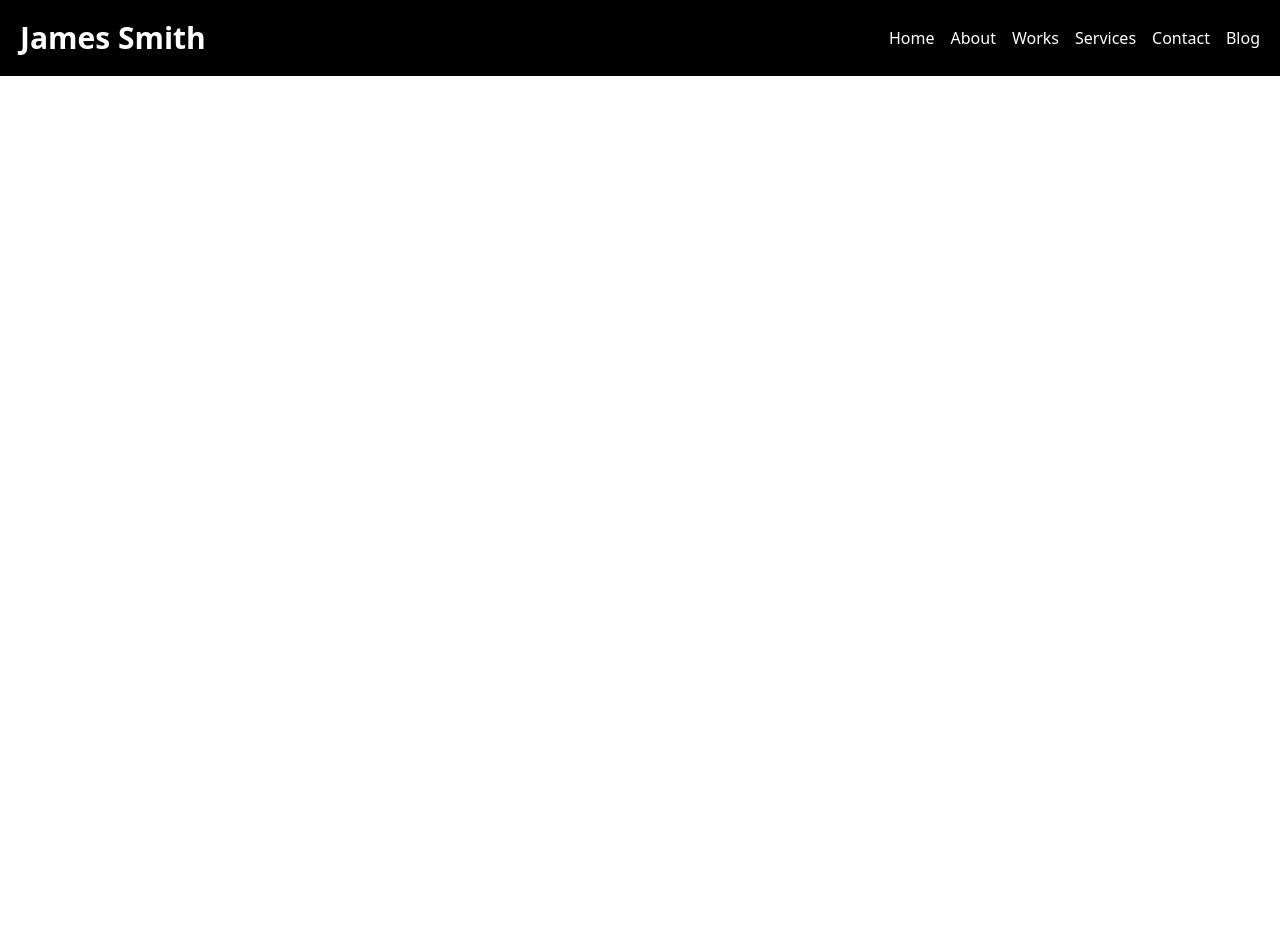
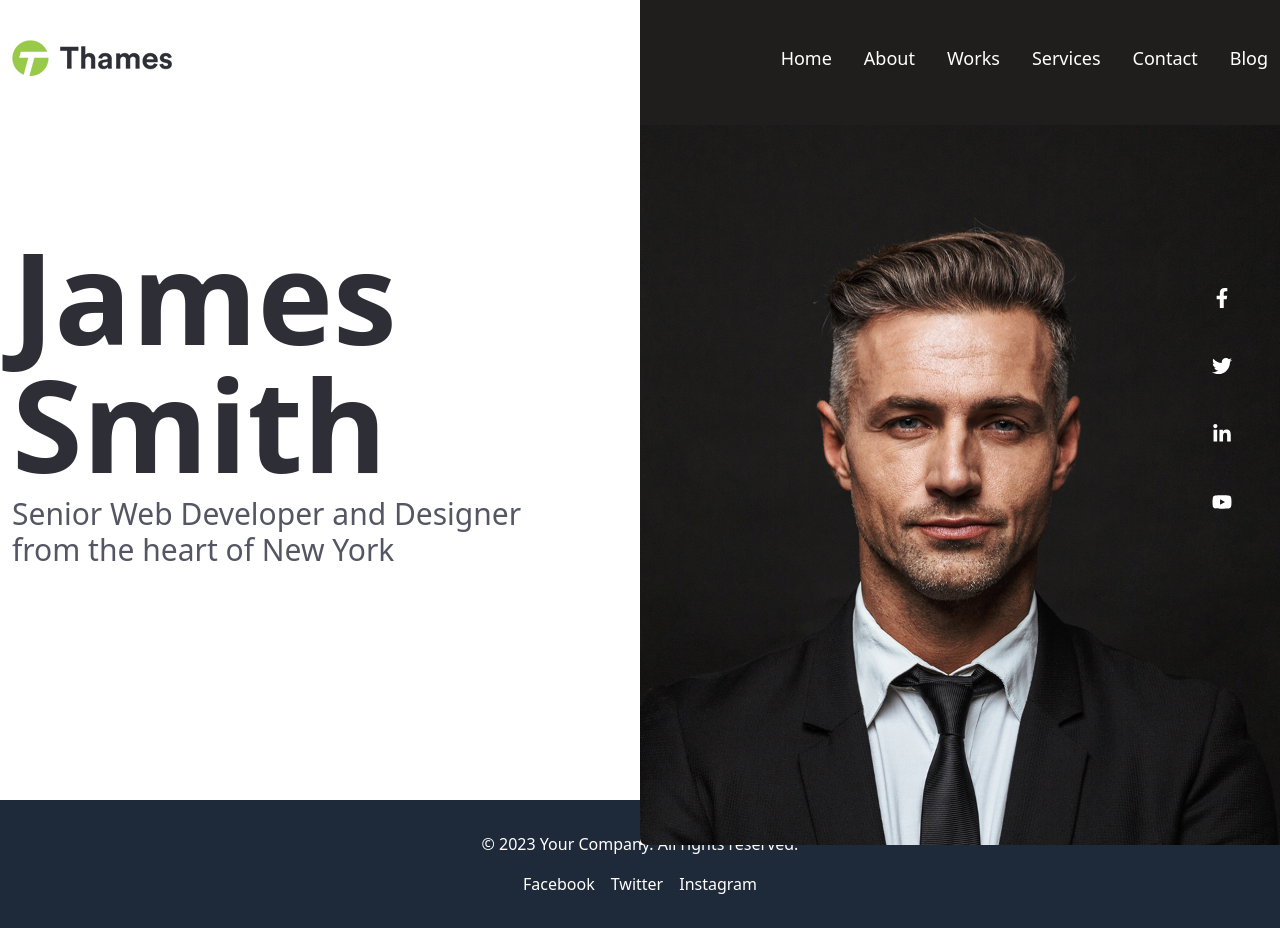
Before and after one commit to cssmh/smith-portfolio-home, a React (Vite) app: page / in a window 1280 px wide. Before the commit the page ends 800 px from the top, so only its background shows below. Built offline with nearby package versions, Linux system fonts and the light colour scheme.

Commit message:
socials, header with banner added

```diff
--- a/src/Component/Footer.jsx
+++ b/src/Component/Footer.jsx
@@ -1,9 +1,22 @@
 const Footer = () => {
-    return (
-        <div>
-
+  return (
+    <footer className="bg-gray-800 text-white py-8">
+      <div className="max-w-6xl mx-auto px-4 text-center">
+        <p>&copy; 2023 Your Company. All rights reserved.</p>
+        <div className="mt-4 flex justify-center space-x-4">
+          <a href="#" className="hover:text-blue-500">
+            Facebook
+          </a>
+          <a href="#" className="hover:text-blue-500">
+            Twitter
+          </a>
+          <a href="#" className="hover:text-blue-500">
+            Instagram
+          </a>
         </div>
-    );
+      </div>
+    </footer>
+  );
 };
 
 export default Footer;
--- a/src/Component/Header.jsx
+++ b/src/Component/Header.jsx
@@ -1,46 +1,63 @@
+import { useState, useEffect } from "react";
 import logo from "../assets/logo-2.png";
 import smith from "../assets/slider-img.jpg";
+import Socials from "./Socials";
+
 const Header = () => {
+  const [isScrolled, setIsScrolled] = useState(false);
+
+  useEffect(() => {
+    const handleScroll = () => {
+      setIsScrolled(window.scrollY > 50);
+    };
+    window.addEventListener("scroll", handleScroll);
+    return () => window.removeEventListener("scroll", handleScroll);
+  }, []);
+
   return (
-    <header className="fixed w-full bg-black bg-opacity-80 backdrop-blur-md z-50">
-      <div className="container mx-auto flex justify-between items-center p-5">
-        <h1 className="text-3xl font-bold text-white">James Smith</h1>
+    <div className="min-h-screen font-sans">
+      <header
+        className={`fixed top-0 w-full flex justify-between items-center px-3 ${
+          isScrolled ? "py-5" : "py-10"
+        } z-50 transition-all duration-300 ${
+          isScrolled ? "bg-white shadow-lg py-4" : "bg-transparent"
+        }`}
+      >
+        <div className="flex items-center gap-4">
+          <img src={logo} alt="Logo" className="h-9" />
+        </div>
         <nav>
-          <ul className="flex space-x-4 text-white">
-            <li>
-              <a href="#home" className="hover:text-gray-400">
-                Home
-              </a>
-            </li>
-            <li>
-              <a href="#about" className="hover:text-gray-400">
-                About
-              </a>
-            </li>
-            <li>
-              <a href="#portfolio" className="hover:text-gray-400">
-                Works
-              </a>
-            </li>
-            <li>
-              <a href="#services" className="hover:text-gray-400">
-                Services
-              </a>
-            </li>
-            <li>
-              <a href="#contact" className="hover:text-gray-400">
-                Contact
-              </a>
-            </li>
-            <li>
-              <a href="#blog" className="hover:text-gray-400">
-                Blog
-              </a>
-            </li>
+          <ul
+            className={`flex gap-8 text-lg font-medium transition-all duration-300 ${
+              isScrolled ? "text-black" : "text-white"
+            }`}
+          >
+            <li className="hover:text-gray-400 cursor-pointer">Home</li>
+            <li className="hover:text-gray-400 cursor-pointer">About</li>
+            <li className="hover:text-gray-400 cursor-pointer">Works</li>
+            <li className="hover:text-gray-400 cursor-pointer">Services</li>
+            <li className="hover:text-gray-400 cursor-pointer">Contact</li>
+            <li className="hover:text-gray-400 cursor-pointer">Blog</li>
           </ul>
         </nav>
-      </div>
-    </header>
+      </header>
+      <section className="flex min-h-screen">
+        <div className="w-1/2 bg-white flex flex-col justify-center items-start px-3">
+          <h2 className="text-9xl font-bold text-[#2e2e37]">James Smith</h2>
+          <p className="text-3xl text-[#555664] mt-2">
+            Senior Web Developer and Designer <br /> from the heart of New York
+          </p>
+        </div>
+        <div className="w-1/2 bg-[#1f1e1d] relative flex justify-center items-center">
+          <img
+            src={smith}
+            alt="Smith"
+            className="absolute bottom-[-45px] w-full"
+          />
+          <Socials />
+        </div>
+      </section>
+    </div>
   );
 };
 
--- /dev/null
+++ b/src/Component/Socials.jsx
@@ -0,0 +1,51 @@
+import {
+  FaTwitter,
+  FaYoutube,
+  FaFacebookF,
+  FaLinkedinIn,
+} from "react-icons/fa";
+
+export default function Socials() {
+  return (
+    <div className="absolute hidden right-12 top-1/2 transform -translate-y-1/2 lg:flex flex-col items-center">
+      <div className="flex flex-col space-y-12 items-center">
+        <a
+          href="https://facebook.com/touristmomen"
+          target="_blank"
+          aria-label="Facebook"
+          rel="noopener noreferrer"
+          className="text-xl text-white transition-all"
+        >
+          <FaFacebookF />
+        </a>
+        <a
+          href="https://twitter.com/erdmomin"
+          target="_blank"
+          aria-label="Twitter"
+          rel="noopener noreferrer"
+          className="text-xl text-white transition-all"
+        >
+          <FaTwitter />
+        </a>
+        <a
+          href="https://linkedin.com/in/devmomin"
+          target="_blank"
+          aria-label="Linkedin"
+          rel="noopener noreferrer"
+          className="text-xl text-white transition-all"
+        >
+          <FaLinkedinIn />
+        </a>
+        <a
+          href="https://www.youtube.com/@tourist19"
+          target="_blank"
+          aria-label="Twitter"
+          rel="noopener noreferrer"
+          className="text-xl text-white transition-all"
+        >
+          <FaYoutube />
+        </a>
+      </div>
+    </div>
+  );
+}
--- a/src/Home.jsx
+++ b/src/Home.jsx
@@ -1,9 +1,11 @@
+import Footer from "./Component/Footer";
 import Header from "./Component/Header";
 
 const Home = () => {
   return (
     <>
     <Header />
+    <Footer />
     </>
   );
 };
```
